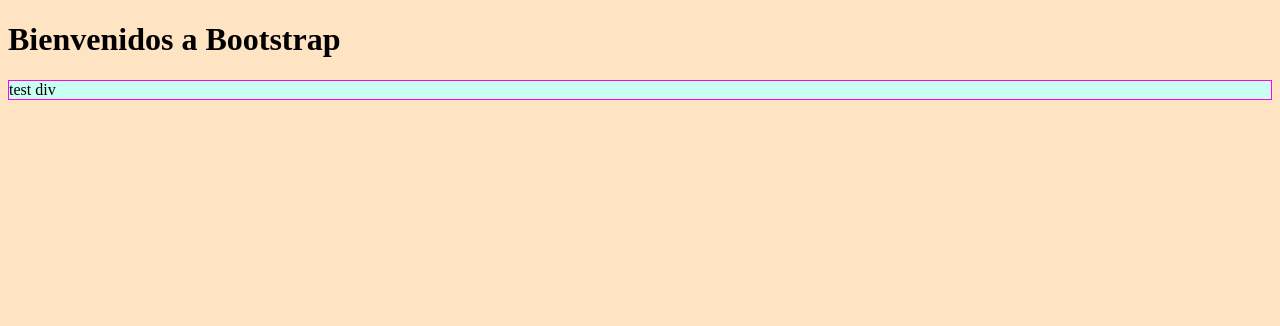
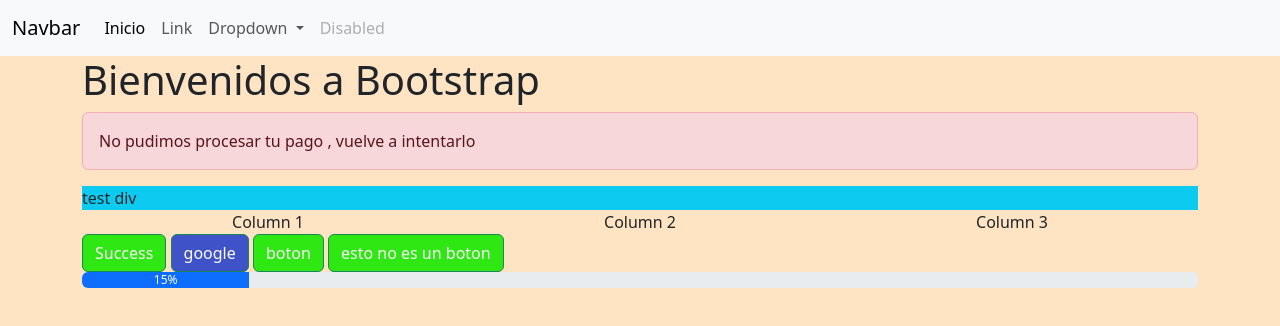
Before and after one commit to 4GeeksAcademy/diegozaratean-html-sp76, a plain HTML site: page index.html in a window 1280 px wide. Drawn offline with nearby package versions, Linux system fonts and the light colour scheme.

Commit message:
finish calls 3

```diff
--- a/index.html
+++ b/index.html
@@ -4,11 +4,88 @@
     <meta charset="UTF-8">
     <meta name="viewport" content="width=device-width, initial-scale=1.0">
     <title>Bootstrap</title>
+    <link href="https://cdn.jsdelivr.net/npm/bootstrap@5.3.3/dist/css/bootstrap.min.css" rel="stylesheet" integrity="sha384-QWTKZyjpPEjISv5WaRU9OFeRpok6YctnYmDr5pNlyT2bRjXh0JMhjY6hW+ALEwIH" crossorigin="anonymous">
     <link rel="stylesheet" href="style.css">
+
 </head>
 <body>
-    <h1>Bienvenidos a Bootstrap</h1>
-    <div>test div</div>
 
+    <nav class="navbar navbar-expand-lg bg-body-tertiary">
+        <div class="container-fluid">
+          <a class="navbar-brand" href="#">Navbar</a>
+          <button class="navbar-toggler" type="button" data-bs-toggle="collapse" data-bs-target="#navbarSupportedContent" aria-controls="navbarSupportedContent" aria-expanded="false" aria-label="Toggle navigation">
+            <span class="navbar-toggler-icon"></span>
+          </button>
+          <div class="collapse navbar-collapse" id="navbarSupportedContent">
+            <ul class="navbar-nav me-auto mb-2 mb-lg-0">
+              <li class="nav-item">
+                <a class="nav-link active" aria-current="page" href="#">Inicio</a>
+              </li>
+              <li class="nav-item">
+                <a class="nav-link" href="#">Link</a>
+              </li>
+              <li class="nav-item dropdown">
+                <a class="nav-link dropdown-toggle" href="#" role="button" data-bs-toggle="dropdown" aria-expanded="false">
+                  Dropdown
+                </a>
+                <ul class="dropdown-menu">
+                  <li><a class="dropdown-item" href="#">Action</a></li>
+                  <li><a class="dropdown-item" href="#">Another action</a></li>
+                  <li><hr class="dropdown-divider"></li>
+                  <li><a class="dropdown-item" href="#">Something else here</a></li>
+                </ul>
+              </li>
+              <li class="nav-item">
+                <a class="nav-link disabled" aria-disabled="true">Disabled</a>
+              </li>
+            </ul>
+          </div>
+        </div>
+      </nav>
+    <div class="container">
+
+
+
+
+
+
+
+
+        <h1>Bienvenidos a Bootstrap</h1>
+
+        <div class="alert alert-danger" role="alert">
+            No pudimos procesar tu pago , vuelve a intentarlo
+          </div>
+
+        <div class="bg-info">test div</div>
+
+
+        <div class="container text-center">
+            <div class="row">
+              <div class="col-lg-4 col-md-6">
+                Column 1
+              </div>
+              <div class="col-lg-4 col-md-6">
+                Column 2
+              </div>
+              <div class="col-lg-4 col-md-6">
+                Column 3
+              </div>
+            </div>
+        </div>
+
+
+        <button type="button" class="btn btn-success">Success</button>
+        <a  class="btn btn-success btn-blue" href="google.com">google</a>
+        <button class="btn btn-success">boton</button>
+        <div class="btn btn-success">esto no es un boton</div>
+
+        <div class="progress" role="progressbar" aria-label="Example with label" aria-valuenow="25" aria-valuemin="0" aria-valuemax="100">
+            <div class="progress-bar" style="width: 15%">15%</div>
+          </div>
+
+    </div>
+
+    <script src="https://cdn.jsdelivr.net/npm/bootstrap@5.3.3/dist/js/bootstrap.bundle.min.js" integrity="sha384-YvpcrYf0tY3lHB60NNkmXc5s9fDVZLESaAA55NDzOxhy9GkcIdslK1eN7N6jIeHz" crossorigin="anonymous"></script>
 </body>
 </html>
--- a/style.css
+++ b/style.css
@@ -3,6 +3,19 @@ body{
 }
 
 div {
-    background-color: rgb(201, 255, 243);
-    border: 1px solid #f0f;
+    /* background-color: rgb(201, 255, 243); */
+    /* border: 1px solid #f0f; */
 }
+
+
+.btn-success{
+    background-color: #2fe712;
+}
+
+.btn-blue:hover {
+    background-color: #f0f;
+}
+
+.btn-blue {
+    background-color: #3f52c8;
+}
```
